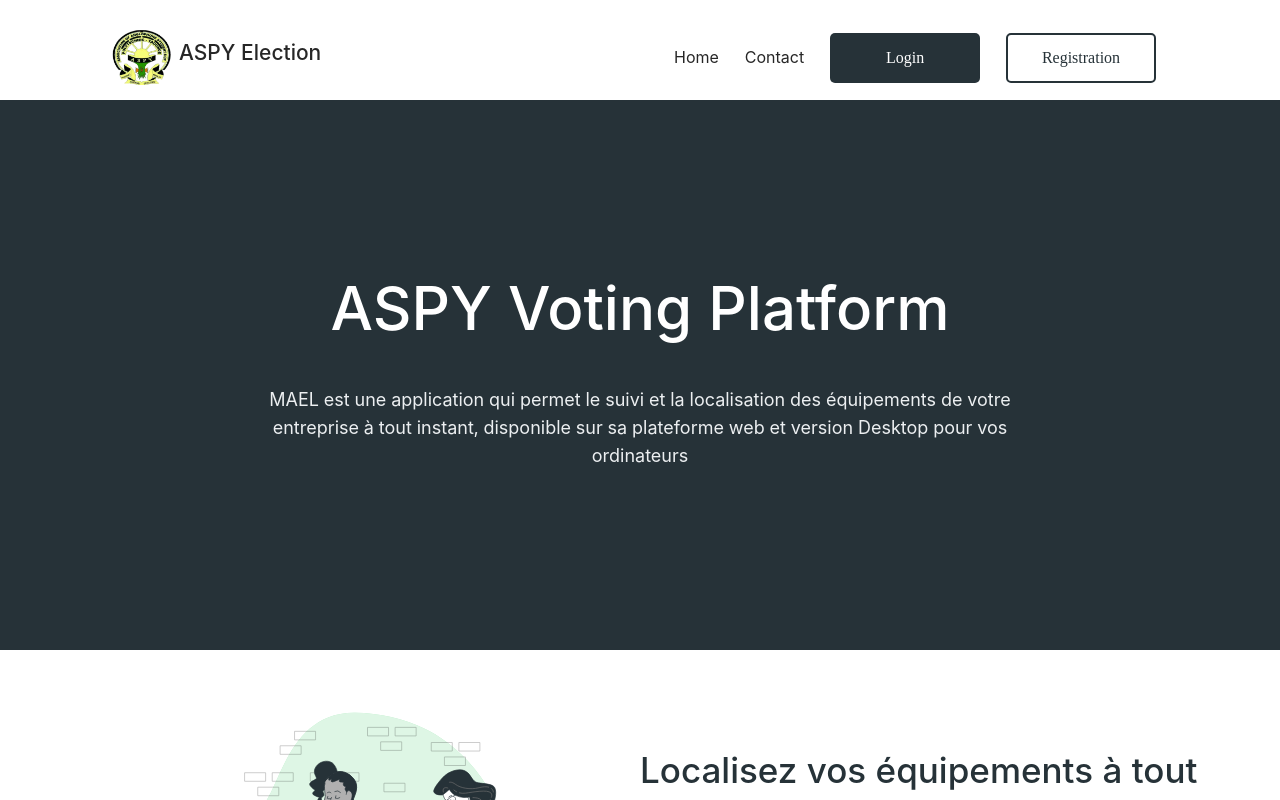
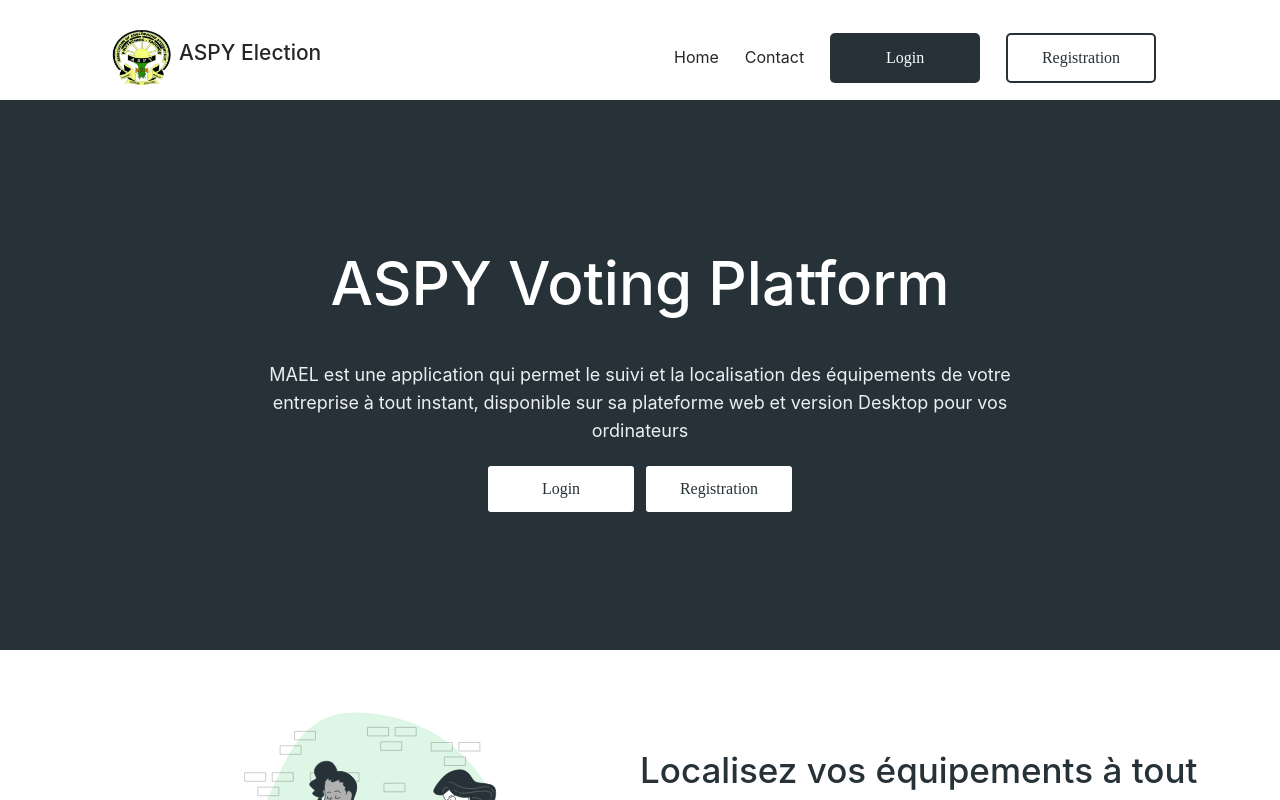
Before and after one commit to Franklin-Duval/aspy-election, a Next.js app: page / in a window 1280 px wide. Shown: the top 800 px of the page. Built offline with nearby package versions, Linux system fonts and the light colour scheme.

Commit message:
feat: update add buttons in Banner component

```diff
--- a/src/modules/homePage/components/Banner/index.tsx
+++ b/src/modules/homePage/components/Banner/index.tsx
@@ -1,4 +1,7 @@
 import styled from '@emotion/styled';
+import { Space } from 'antd';
+import { signIn } from 'next-auth/client';
+import { ButtonOutline } from '../../styles/Button';
 
 const BannerContainer = styled.div`
   min-height: 550px;
@@ -42,6 +45,14 @@ export const Banner = ({
     <BannerContainer>
       <h1 className='title'>{title}</h1>
       <p className='description'>{description}</p>
+      <Space>
+        <ButtonOutline onClick={() => signIn('Custom_sigin')}>
+          Login
+        </ButtonOutline>
+        <ButtonOutline onClick={() => signIn('Custom_sigin')}>
+          Registration
+        </ButtonOutline>
+      </Space>
     </BannerContainer>
   );
 };
```
